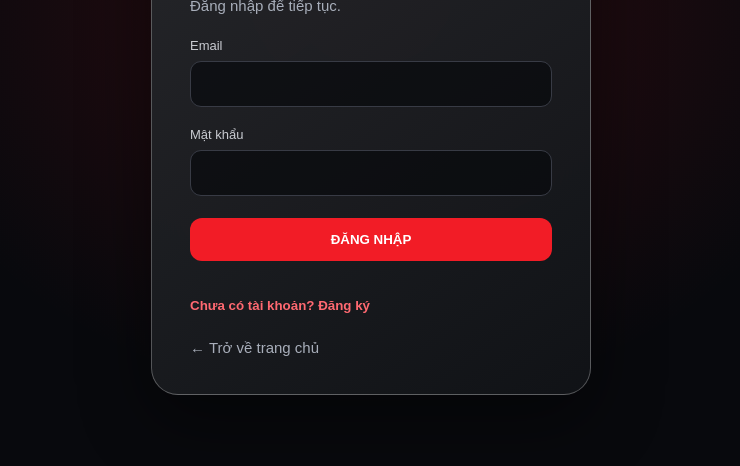
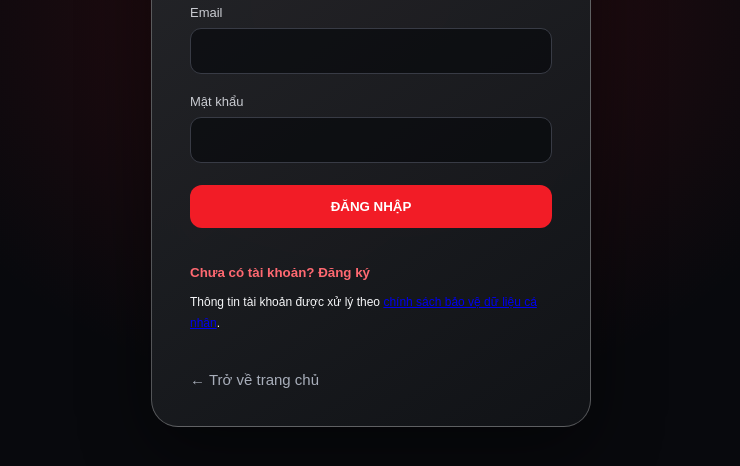
Before and after one commit to Minh232-mm/captain-gunpla, a plain HTML site: page dang-nhap.html in a window 1280 px wide. Shown: the part 278-744 px from the top of the page, without its empty margins (269-1009 px from the left). Drawn offline with nearby package versions, Linux system fonts and the light colour scheme.

Commit message:
Update dang-nhap.html

```diff
--- a/dang-nhap.html
+++ b/dang-nhap.html
@@ -184,6 +184,7 @@
       <button id="logoutBtn" type="button">ĐĂNG XUẤT</button>
     </div>
 
+    <p style="font-size:12px;line-height:1.7">Thông tin tài khoản được xử lý theo <a href="chinh-sach.html#bao-mat" target="_blank" rel="noopener">chính sách bảo vệ dữ liệu cá nhân</a>.</p>
     <a class="back-link" href="index.html">← Trở về trang chủ</a>
   </main>
 </body>
```
